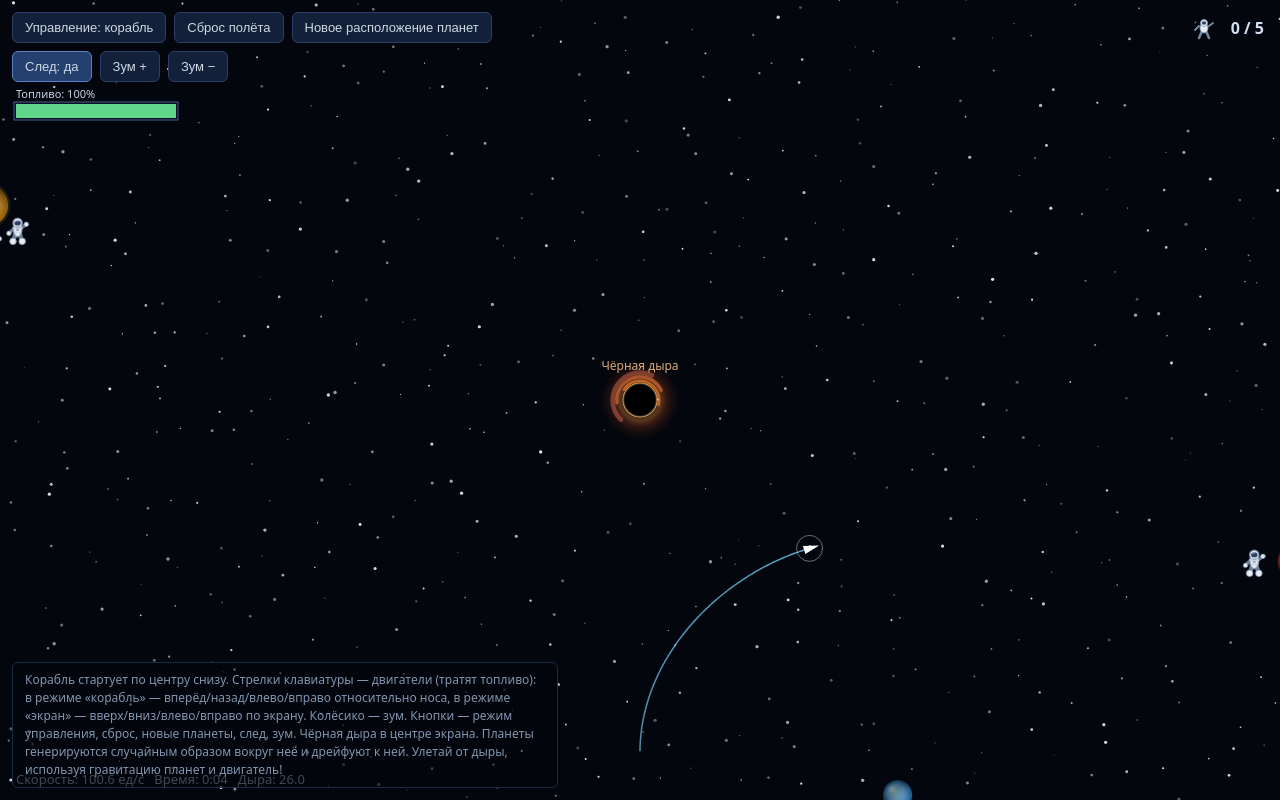
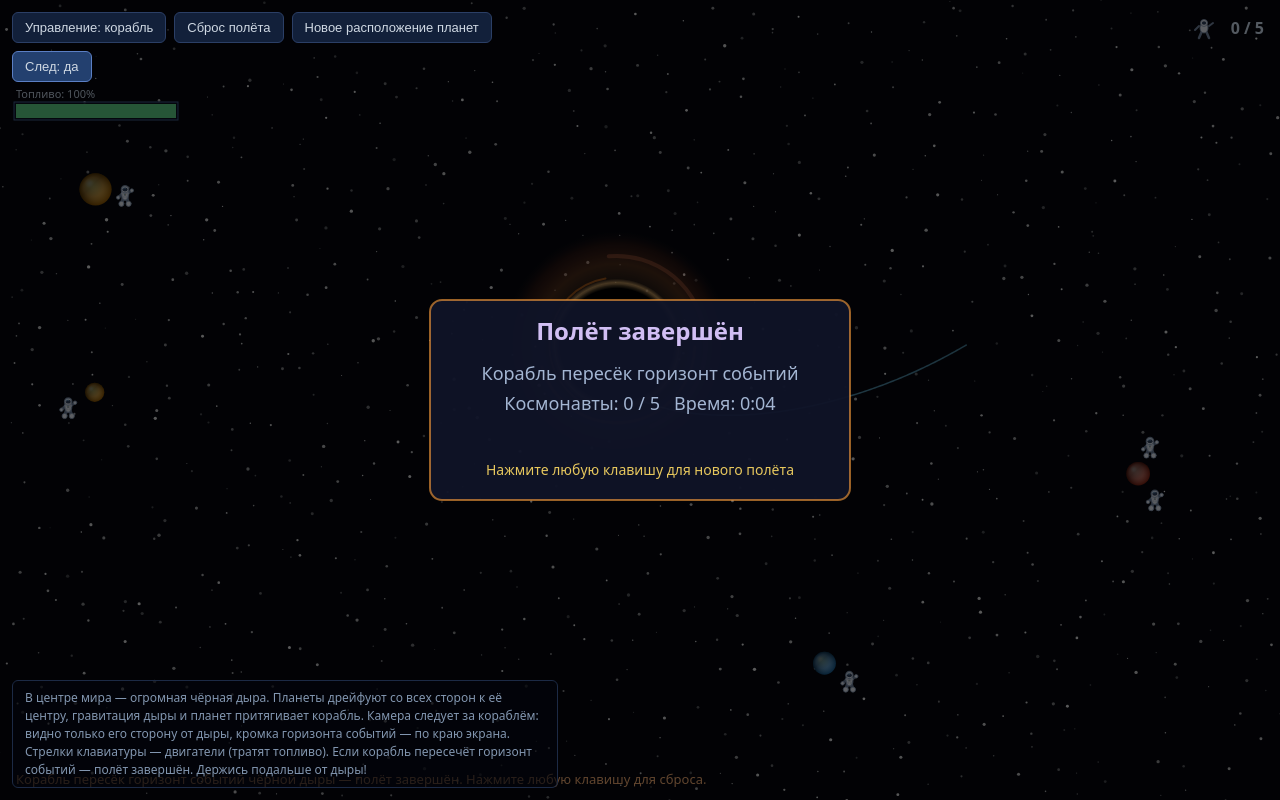
Before and after one commit to etoxotnezan9to/star-wanderer, a plain HTML site: page index.html in a window 1280 px wide. Drawn offline with Linux system fonts and the light colour scheme.

Commit message:
feat: новая модель мира — чёрная дыра в центре, планеты со всех сторон
- Чёрная дыра в центре мира (1000, 600), радиус горизонта 120, масса 5000
- Гравитация дыры притягивает корабль (включена в accelAt)
- Планеты (до 4) спавнятся за границей мира по случайному углу и дрейфуют
  к центру со скоростью 12 ед/с; поглощаются дырой при сближении
- Камера следует за кораблём с фиксированным масштабом (0.5 px/ед):
  показывает только область со стороны корабля от дыры, кромка горизонта
  событий отображается по краю экрана
- Убран зум (колесо, кнопки); отрисовка дыры — чёрный диск, свечение
  аккреционного диска, вращающиеся дуги, яркая кромка
- Старт корабля — в 700 ед. от центра (справа от дыры)
- Полёт завершён при пересечении горизонта событий (круг радиуса 120)
  или при падении на планету
- Тесты: 18 проверок симуляции + энергетический тест (500 кадров,
  допуск дрейфа 0.2%)

Co-authored-by: Qwen-Coder <qwen-coder@alibabacloud.com>

```diff
--- a/index.html
+++ b/index.html
@@ -69,17 +69,14 @@
   <button id="btnReset" title="Встать на начало полёта">Сброс полёта</button>
   <button id="btnPlanets" title="Новое случайное расположение планет">Новое расположение планет</button>
   <button id="btnTrail" class="active" title="Показывать или прятать след">След: да</button>
-  <button id="btnZoomIn" title="Приблизить">Зум +</button>
-  <button id="btnZoomOut" title="Отдалить">Зум −</button>
 </div>
 <div id="help">
-  Корабль стартует по центру снизу. Стрелки клавиатуры — двигатели (тратят
-  топливо): в режиме «корабль» — вперёд/назад/влево/вправо относительно носа,
-  в режиме «экран» — вверх/вниз/влево/вправо по экрану. Колёсико — зум.
-  Кнопки — режим управления, сброс, новые планеты, след, зум.
-  Чёрная дыра в центре экрана. Планеты генерируются случайным образом
-  вокруг неё и дрейфуют к ней. Улетай от дыры, используя гравитацию
-  планет и двигатель!
+  В центре мира — огромная чёрная дыра. Планеты дрейфуют со всех сторон
+  к её центру, гравитация дыры и планет притягивает корабль. Камера
+  следует за кораблём: видно только его сторону от дыры, кромка
+  горизонта событий — по краю экрана. Стрелки клавиатуры — двигатели
+  (тратят топливо). Если корабль пересечёт горизонт событий — полёт
+  завершён. Держись подальше от дыры!
 </div>
 <script src="src/simulation.js"></script>
 <script src="src/main.js"></script>
--- a/src/main.js
+++ b/src/main.js
@@ -21,8 +21,6 @@
   const keysDown = new Set();
   const particles = [];
 
-  const MIN_ZOOM = 0.05;
-  const MAX_ZOOM = 20;
   const PARTICLE_LIFE = 30;
   const PARTICLE_COUNT_PER_FRAME = 3;
   // Trail look: opacity next to the satellite, distance (world units)
@@ -31,6 +29,25 @@
   const TRAIL_ALPHA = 0.7;
   const TRAIL_FADE_DISTANCE = 3000;
   const TRAIL_FADE_STEPS = 64;
+
+  // The camera is locked to a fixed world scale (no zoom) and follows the
+  // ship: it always shows the region on the ship's side of the black hole,
+  // so the event-horizon edge appears only at the screen border. The view
+  // center is the midpoint between the horizon edge (on the ship–hole line)
+  // and the ship, which puts the horizon edge exactly on one screen border.
+  const SCALE = 0.5; // screen pixels per world unit, fixed
+
+  function updateCamera() {
+    const bh = SIM.getBlackHole();
+    const dxs = sat.x - bh.x;
+    const dys = sat.y - bh.y;
+    const ds = Math.hypot(dxs, dys) || 1;
+    const ex = bh.x + (dxs / ds) * bh.r;
+    const ey = bh.y + (dys / ds) * bh.r;
+    camera.x = (ex + sat.x) / 2;
+    camera.y = (ey + sat.y) / 2;
+    camera.zoom = SCALE;
+  }
 
   function resize() {
     const dpr = window.devicePixelRatio || 1;
@@ -41,16 +58,6 @@
     canvas.style.width = w + 'px';
     canvas.style.height = h + 'px';
     ctx.setTransform(dpr, 0, 0, dpr, 0, 0);
-  }
-
-  function fitCamera() {
-    const dpr = 1;
-    const w = canvas.width / dpr;
-    const h = canvas.height / dpr;
-    if (w <= 0 || h <= 0) return;
-    camera.zoom = Math.min(w / world.width, h / world.height);
-    camera.x = world.width / 2;
-    camera.y = world.height / 2;
   }
 
   function toScreen(px, py) {
@@ -627,64 +634,59 @@
     ctx.textAlign = 'left';
   }
 
-  function drawBlackHole() {
+  // Draw the black hole in the world center: a black disk (event horizon)
+  // with a glowing rim and a slow accretion swirl. With the camera framing,
+  // only the edge of this disk is visible — it lands on the screen border.
+  function drawEventHorizon() {
     const bh = SIM.getBlackHole();
     const c = toScreen(bh.x, bh.y);
     const r = bh.r * camera.zoom;
-    if (r < 1) return; // слишком мала, чтобы рисовать
     const dpr = window.devicePixelRatio || 1;
     const sw = canvas.width / dpr;
     const sh = canvas.height / dpr;
-    if (c.x < -r * 2.5 - 50 || c.x > sw + r * 2.5 + 50 ||
-        c.y < -r * 2.5 - 50 || c.y > sh + r * 2.5 + 50) return;
+    if (c.x < -r * 1.6 - 60 || c.x > sw + r * 1.6 + 60 ||
+        c.y < -r * 1.6 - 60 || c.y > sh + r * 1.6 + 60) return;
     const t = performance.now() / 1000;
 
-    // 1. Свечение аккреционного диска — тёплое кольцо вокруг горизонта.
-    const glow = ctx.createRadialGradient(c.x, c.y, r * 0.6, c.x, c.y, r * 2.4);
-    glow.addColorStop(0, 'rgba(255, 180, 80, 0)');
-    glow.addColorStop(0.35, 'rgba(255, 150, 60, 0.35)');
-    glow.addColorStop(0.55, 'rgba(255, 100, 40, 0.18)');
+    // 1. Warm glow of the accretion disc around the horizon.
+    const glow = ctx.createRadialGradient(c.x, c.y, r * 0.8, c.x, c.y, r * 1.9);
+    glow.addColorStop(0, 'rgba(255, 170, 80, 0)');
+    glow.addColorStop(0.5, 'rgba(255, 140, 60, 0.28)');
+    glow.addColorStop(0.8, 'rgba(255, 100, 40, 0.12)');
     glow.addColorStop(1, 'rgba(120, 40, 20, 0)');
     ctx.fillStyle = glow;
     ctx.beginPath();
-    ctx.arc(c.x, c.y, r * 2.4, 0, Math.PI * 2);
+    ctx.arc(c.x, c.y, r * 1.9, 0, Math.PI * 2);
     ctx.fill();
 
-    // 2. Вращающиеся дуги аккреции — три дуги, каждая быстрее другой.
+    // 2. Swirling arcs of the accretion disc.
     for (let i = 0; i < 3; i++) {
-      const angle = t * (2.0 + i * 0.7) + i * Math.PI * 2 / 3;
-      const ringR = r * (1.15 + i * 0.25);
-      const hue = 25 - i * 6;
-      ctx.strokeStyle = 'hsla(' + hue + ', 95%, ' + (55 + i * 6) + '%, ' + (0.7 - i * 0.15) + ')';
-      ctx.lineWidth = 2.5 + i;
+      const angle = t * (1.6 + i * 0.5) + i * Math.PI * 2 / 3;
+      const ringR = r * (1.12 + i * 0.18);
+      ctx.strokeStyle = 'hsla(' + (28 - i * 6) + ', 95%, ' + (55 + i * 6) + '%, ' +
+        (0.55 - i * 0.12) + ')';
+      ctx.lineWidth = 2 + i;
       ctx.lineCap = 'round';
       ctx.beginPath();
       ctx.arc(c.x, c.y, ringR, angle, angle + Math.PI * 0.9);
       ctx.stroke();
     }
 
-    // 3. Горизонт событий — чёрный диск.
+    // 3. The horizon itself — a black disk.
     ctx.fillStyle = '#000000';
     ctx.beginPath();
     ctx.arc(c.x, c.y, r, 0, Math.PI * 2);
     ctx.fill();
 
-    // 4. Кромка горизонта — тонкое яркое кольцо.
-    const rim = ctx.createRadialGradient(c.x, c.y, r * 0.92, c.x, c.y, r * 1.08);
+    // 4. Bright rim of the horizon.
+    const rim = ctx.createRadialGradient(c.x, c.y, r * 0.94, c.x, c.y, r * 1.1);
     rim.addColorStop(0, 'rgba(255, 200, 120, 0)');
-    rim.addColorStop(0.7, 'rgba(255, 200, 120, 0.7)');
+    rim.addColorStop(0.6, 'rgba(255, 200, 120, 0.65)');
     rim.addColorStop(1, 'rgba(255, 200, 120, 0)');
     ctx.fillStyle = rim;
     ctx.beginPath();
-    ctx.arc(c.x, c.y, r * 1.08, 0, Math.PI * 2);
+    ctx.arc(c.x, c.y, r * 1.1, 0, Math.PI * 2);
     ctx.fill();
-
-    // 5. Подпись над дырой.
-    ctx.fillStyle = 'rgba(255, 200, 140, 0.85)';
-    ctx.font = '12px system-ui, sans-serif';
-    ctx.textAlign = 'center';
-    ctx.fillText('Чёрная дыра', c.x, c.y - r * 1.3 - 8);
-    ctx.textAlign = 'left';
   }
 
   function drawGameOver() {
@@ -723,7 +725,7 @@
     if (sat.crashed) {
       ctx.fillText('Спутник упал на планету', w / 2, py + 80);
     } else {
-      ctx.fillText('Корабль поглощён чёрной дырой', w / 2, py + 80);
+      ctx.fillText('Корабль пересёк горизонт событий', w / 2, py + 80);
     }
     ctx.fillText('Космонавты: ' + collected + ' / ' + total +
       '   Время: ' + mins + ':' + String(secs).padStart(2, '0'), w / 2, py + 110);
@@ -741,16 +743,14 @@
       ctx.fillStyle = 'rgba(255, 120, 80, 0.95)';
       ctx.fillText('Спутник упал на планету — полёт завершён. Нажмите любую клавишу для сброса.', 16, window.innerHeight - 16);
     } else if (SIM.isConsumed()) {
-      ctx.fillStyle = 'rgba(255, 180, 100, 0.95)';
-      ctx.fillText('Корабль поглощён чёрной дырой — полёт завершён. Нажмите любую клавишу для сброса.', 16, window.innerHeight - 16);
+      ctx.fillStyle = 'rgba(255, 180, 120, 0.95)';
+      ctx.fillText('Корабль пересёк горизонт событий чёрной дыры — полёт завершён. Нажмите любую клавишу для сброса.', 16, window.innerHeight - 16);
     } else {
       ctx.fillStyle = 'rgba(180, 200, 225, 0.85)';
       const elapsed = SIM.getElapsed();
       const mins = Math.floor(elapsed / 60);
       const secs = Math.floor(elapsed % 60);
-      const bhR = SIM.getBlackHoleRadius();
-      ctx.fillText('Скорость: ' + speed.toFixed(1) + ' ед/с   Время: ' + mins + ':' + String(secs).padStart(2, '0') +
-        '   Дыра: ' + bhR.toFixed(1), 16, window.innerHeight - 16);
+      ctx.fillText('Скорость: ' + speed.toFixed(1) + ' ед/с   Время: ' + mins + ':' + String(secs).padStart(2, '0'), 16, window.innerHeight - 16);
     }
     drawFuelBar();
     drawAstronautCounter();
@@ -792,10 +792,11 @@
       tick();
       accumulator -= SIM.TICK;
     }
+    updateCamera();
     ctx.fillStyle = '#04060d';
     ctx.fillRect(0, 0, canvas.width, canvas.height);
     drawStars();
-    drawBlackHole();
+    drawEventHorizon();
     drawTrail();
     drawAstronauts();
     drawPlanets();
@@ -809,16 +810,6 @@
     drawGameOver();
     requestAnimationFrame(frame);
   }
-
-  canvas.addEventListener('wheel', (e) => {
-    e.preventDefault();
-    const before = toWorld(e.offsetX, e.offsetY);
-    const factor = e.deltaY < 0 ? 1.1 : 1 / 1.1;
-    camera.zoom = Math.min(MAX_ZOOM, Math.max(MIN_ZOOM, camera.zoom * factor));
-    const after = toWorld(e.offsetX, e.offsetY);
-    camera.x += before.x - after.x;
-    camera.y += before.y - after.y;
-  }, { passive: false });
 
   const panel = document.getElementById('panel');
 
@@ -850,14 +841,6 @@
     SIM.randomizePlanets();
   });
 
-  document.getElementById('btnZoomIn').addEventListener('click', () => {
-    camera.zoom = Math.min(MAX_ZOOM, camera.zoom * 1.4);
-  });
-
-  document.getElementById('btnZoomOut').addEventListener('click', () => {
-    camera.zoom = Math.max(MIN_ZOOM, camera.zoom / 1.4);
-  });
-
   window.addEventListener('resize', resize);
 
   window.addEventListener('keydown', (e) => {
@@ -883,7 +866,7 @@
   });
 
   resize();
-  fitCamera();
   SIM.init();
+  updateCamera();
   requestAnimationFrame(frame);
 })();
--- a/src/simulation.js
+++ b/src/simulation.js
@@ -4,7 +4,6 @@ const SIM = (() => {
   const G = 5000;
   const DT = 1 / 240;
   const SUBSTEPS = 4;
-  // Simulated time advanced by one step(): 1/60 s of game time.
   const TICK = DT * SUBSTEPS;
   const SOFTEN = 4;
   const SOFTEN2 = SOFTEN * SOFTEN;
@@ -12,15 +11,14 @@ const SIM = (() => {
   const PLANET_MAX_R = 42;
   const PLANET_COLORS = ['#e8b04b', '#6fb3e8', '#d97b6c', '#8fd6a4', '#c79be0'];
   const MAX_TRAIL = 4000;
-  // Planets spawn at a random position just outside the screen boundary
-  // (at a random angle around the black hole center) and drift towards it
-  // at a constant velocity (uniform motion — only the satellite feels gravity).
-  const PLANET_SPAWN_MARGIN = 80; // how far outside the boundary
-  const PLANET_DRIFT_SPEED = 12; // units per second of game time
-  const PLANET_MAX_COUNT = 3;
+  // Planets spawn just outside the world boundary at a random position on
+  // the perimeter and drift towards the black hole center at a constant
+  // velocity (uniform motion — only the satellite feels gravity).
+  const PLANET_SPAWN_MARGIN = 100; // how far outside the boundary
+  const PLANET_DRIFT_SPEED = 12; // units per second, towards the center
+  const PLANET_MAX_COUNT = 4;
   const PLANET_SPAWN_INTERVAL = 3; // seconds of game time between spawns
 
-  // Fuel tuning.
   const FUEL_MAX = 100;
   const FUEL_BURN_PER_SECOND = 15;
   const FUEL_REGEN_PER_SECOND = 0.15;
@@ -33,18 +31,20 @@ const SIM = (() => {
   const ASTRONAUT_ORBIT_R = 60;
   const ASTRONAUT_ORBIT_SPEED = 1.5;
 
-  // Чёрная дыра: стоит в центре мира (1000, 600) и постепенно растёт.
-  // Планеты генерируются случайным образом вокруг неё и дрейфуют к ней.
+  // Чёрная дыра — в центре мира. Радиус горизонта событий: корабль,
+  // пересёкший его, поглощён (полёт завершён).
   const BH_X = 1000;
   const BH_Y = 600;
-  const BH_MASS = 100;
-  const BH_INITIAL_R = 20;
-  const BH_GROWTH_PER_SECOND = 1.2;
+  const BH_RADIUS = 120;
+  // Гравитация дыры: притягивает корабль (планеты не чувствует — они
+  // дрейфуют равномерно).
+  const BH_MASS = 5000;
 
-  const LAUNCH_X = 1000;
-  const LAUNCH_Y = 1150;
+  // Старт — в стороне от центра (на 700 ед. от дыры, вправо).
+  const LAUNCH_X = BH_X + 700;
+  const LAUNCH_Y = BH_Y;
   const LAUNCH_VX = 0;
-  const LAUNCH_VY = -80;
+  const LAUNCH_VY = 0;
 
   const world = {
     width: 2000,
@@ -72,33 +72,30 @@ const SIM = (() => {
 
   let collected = 0;
   let elapsed = 0;
-  let blackHoleRadius = BH_INITIAL_R;
 
   function rand(min, max) {
     return min + Math.random() * (max - min);
   }
 
-  // Create a new planet just outside the screen boundary at a random angle
-  // around the black hole center, with a drift velocity towards it.
+  // Create a new planet just outside the world boundary at a random point
+  // on the perimeter, drifting towards the black hole center.
   function spawnPlanet() {
     const r = rand(PLANET_MIN_R, PLANET_MAX_R);
-    // Pick a random angle and find where the ray from BH center at that angle
-    // exits the screen, then push the planet a bit further out.
+    // Pick a random angle from the center; find where the ray exits the
+    // world rectangle and push the planet a bit further out.
     const angle = rand(0, Math.PI * 2);
     const dx = Math.cos(angle);
     const dy = Math.sin(angle);
-    // Distance from center to screen edge along this ray
     const halfW = world.width / 2;
     const halfH = world.height / 2;
     let tEdge = Infinity;
-    if (dx > 1e-9) tEdge = Math.min(tEdge, (halfW) / dx);
-    if (dx < -1e-9) tEdge = Math.min(tEdge, (halfW) / -dx);
-    if (dy > 1e-9) tEdge = Math.min(tEdge, (halfH) / dy);
-    if (dy < -1e-9) tEdge = Math.min(tEdge, (halfH) / -dy);
+    if (dx > 1e-9) tEdge = Math.min(tEdge, halfW / dx);
+    if (dx < -1e-9) tEdge = Math.min(tEdge, halfW / -dx);
+    if (dy > 1e-9) tEdge = Math.min(tEdge, halfH / dy);
+    if (dy < -1e-9) tEdge = Math.min(tEdge, halfH / -dy);
     const dist = tEdge + PLANET_SPAWN_MARGIN;
     const x = BH_X + dx * dist;
     const y = BH_Y + dy * dist;
-    // Direction from (x, y) to the black hole (always towards center)
     return {
       x, y, r,
       vx: -dx * PLANET_DRIFT_SPEED,
@@ -110,41 +107,37 @@ const SIM = (() => {
 
   function makePlanets() {
     const planets = [];
-    for (let i = 0; i < 3; i++) {
+    for (let i = 0; i < 4; i++) {
       planets.push(spawnPlanet());
     }
     return planets;
   }
 
-  // Advance planets by their drift velocity. Remove planets absorbed by the
-  // black hole or that have passed far beyond the opposite edge.
+  // Advance planets by their drift velocity. Remove planets swallowed by
+  // the black hole (center inside the event horizon) or that have strayed
+  // far beyond the world.
   function stepPlanets() {
     const dt = DT * SUBSTEPS;
     for (let i = world.planets.length - 1; i >= 0; i--) {
       const p = world.planets[i];
       p.x += p.vx * dt;
       p.y += p.vy * dt;
-      // Remove if swallowed by the black hole (center within BH radius + planet r)
       const dx = p.x - BH_X;
       const dy = p.y - BH_Y;
-      if (dx * dx + dy * dy <= (blackHoleRadius + p.r * 0.5) * (blackHoleRadius + p.r * 0.5)) {
+      if (dx * dx + dy * dy <= BH_RADIUS * BH_RADIUS) {
         world.planets.splice(i, 1);
         continue;
       }
-      // Remove if far beyond the world on the opposite side (passed through BH)
-      // or too far outside (shouldn't happen, but safety)
-      const distFromCenter = Math.hypot(p.x - BH_X, p.y - BH_Y);
-      const maxDist = Math.hypot(world.width / 2, world.height / 2) + 200;
-      if (distFromCenter > maxDist) {
+      if (Math.hypot(p.x - BH_X, p.y - BH_Y) >
+          Math.hypot(world.width / 2, world.height / 2) + 400) {
         world.planets.splice(i, 1);
       }
     }
   }
 
-  // Spawn a new planet if the cap allows and the interval has elapsed.
   function maybeSpawnPlanet() {
     if (world.planets.length >= PLANET_MAX_COUNT) return;
-    const expected = Math.floor(elapsed / PLANET_SPAWN_INTERVAL) + 3;
+    const expected = Math.floor(elapsed / PLANET_SPAWN_INTERVAL) + 4;
     if (world.planets.length < expected) {
       world.planets.push(spawnPlanet());
     }
@@ -204,7 +197,6 @@ const SIM = (() => {
     satellite.thrustDir = null;
     satellite.engineCut = false;
     elapsed = 0;
-    blackHoleRadius = BH_INITIAL_R;
     updateAngle();
   }
 
@@ -242,7 +234,6 @@ const SIM = (() => {
     satellite.fuel = FUEL_MAX;
     satellite.thrustDir = null;
     satellite.engineCut = false;
-    blackHoleRadius = BH_INITIAL_R;
     updateAngle();
   }
 
@@ -308,6 +299,7 @@ const SIM = (() => {
       ax += f * dx;
       ay += f * dy;
     }
+    // Притяжение чёрной дыры в центре (только корабль).
     const bx = BH_X - x;
     const by = BH_Y - y;
     const bd2 = bx * bx + by * by + SOFTEN2;
@@ -321,31 +313,14 @@ const SIM = (() => {
   function rk4Step() {
     const { x, y, vx, vy } = satellite;
     const h = DT;
-
     const a1 = accelAt(x, y);
-    const k1x = vx;
-    const k1y = vy;
-    const k1vx = a1.ax;
-    const k1vy = a1.ay;
-
+    const k1x = vx, k1y = vy, k1vx = a1.ax, k1vy = a1.ay;
     const a2 = accelAt(x + k1x * h / 2, y + k1y * h / 2);
-    const k2x = vx + k1vx * h / 2;
-    const k2y = vy + k1vy * h / 2;
-    const k2vx = a2.ax;
-    const k2vy = a2.ay;
-
+    const k2x = vx + k1vx * h / 2, k2y = vy + k1vy * h / 2, k2vx = a2.ax, k2vy = a2.ay;
     const a3 = accelAt(x + k2x * h / 2, y + k2y * h / 2);
-    const k3x = vx + k2vx * h / 2;
-    const k3y = vy + k2vy * h / 2;
-    const k3vx = a3.ax;
-    const k3vy = a3.ay;
-
+    const k3x = vx + k2vx * h / 2, k3y = vy + k2vy * h / 2, k3vx = a3.ax, k3vy = a3.ay;
     const a4 = accelAt(x + k3x * h, y + k3y * h);
-    const k4x = vx + k3vx * h;
-    const k4y = vy + k3vy * h;
-    const k4vx = a4.ax;
-    const k4vy = a4.ay;
-
+    const k4x = vx + k3vx * h, k4y = vy + k3vy * h, k4vx = a4.ax, k4vy = a4.ay;
     satellite.x = x + (h / 6) * (k1x + 2 * k2x + 2 * k3x + k4x);
     satellite.y = y + (h / 6) * (k1y + 2 * k2y + 2 * k3y + k4y);
     satellite.vx = vx + (h / 6) * (k1vx + 2 * k2vx + 2 * k3vx + k4vx);
@@ -374,21 +349,19 @@ const SIM = (() => {
     for (const a of world.astronauts) {
       a.orbitPhase += ASTRONAUT_ORBIT_SPEED * DT * SUBSTEPS;
       const p = world.planets[a.orbitPlanet];
-      if (!p) {
-        a.x = -1000;
-        a.y = -1000;
-        continue;
-      }
+      if (!p) { a.x = -1000; a.y = -1000; continue; }
       a.x = p.x + Math.cos(a.orbitPhase) * a.orbitR;
       a.y = p.y + Math.sin(a.orbitPhase) * a.orbitR;
     }
   }
 
-  function checkBlackHole() {
+  // The black hole in the center: if the satellite crosses the event
+  // horizon (distance from center < BH_RADIUS) it is consumed.
+  function checkEventHorizon() {
     if (satellite.crashed || satellite.consumed) return;
     const dx = satellite.x - BH_X;
     const dy = satellite.y - BH_Y;
-    if (dx * dx + dy * dy <= blackHoleRadius * blackHoleRadius) {
+    if (dx * dx + dy * dy <= BH_RADIUS * BH_RADIUS) {
       satellite.consumed = true;
     }
   }
@@ -396,7 +369,6 @@ const SIM = (() => {
   function step() {
     if (satellite.crashed || satellite.consumed) return;
     elapsed += DT * SUBSTEPS;
-    blackHoleRadius = BH_INITIAL_R + BH_GROWTH_PER_SECOND * elapsed;
     stepPlanets();
     maybeSpawnPlanet();
     for (let i = 0; i < SUBSTEPS; i++) {
@@ -404,7 +376,7 @@ const SIM = (() => {
       checkAstronauts();
       checkCrash();
       if (satellite.crashed) return;
-      checkBlackHole();
+      checkEventHorizon();
       if (satellite.consumed) return;
     }
     regenFuel();
@@ -416,109 +388,41 @@ const SIM = (() => {
       const dy = satellite.y - last.y;
       if (dx * dx + dy * dy > 9) {
         satellite.trail.push({ x: satellite.x, y: satellite.y });
-        if (satellite.trail.length > MAX_TRAIL) {
-          satellite.trail.shift();
-        }
+        if (satellite.trail.length > MAX_TRAIL) satellite.trail.shift();
       }
     } else {
       satellite.trail.push({ x: satellite.x, y: satellite.y });
     }
   }
 
-  function speed() {
-    return Math.hypot(satellite.vx, satellite.vy);
-  }
-
-  function isCrashed() {
-    return satellite.crashed;
-  }
-
-  function getFuel() {
-    return satellite.fuel;
-  }
-
-  function getFuelMax() {
-    return FUEL_MAX;
-  }
-
+  function speed() { return Math.hypot(satellite.vx, satellite.vy); }
+  function isCrashed() { return satellite.crashed; }
+  function isConsumed() { return satellite.consumed; }
+  function getFuel() { return satellite.fuel; }
+  function getFuelMax() { return FUEL_MAX; }
   function isThrusting() {
     return satellite.thrustDir !== null && satellite.fuel > 0 && !satellite.crashed;
   }
-
-  function isEngineCut() {
-    return satellite.engineCut;
-  }
-
-  function getThrustDir() {
-    return satellite.thrustDir;
-  }
-
-  function getAngle() {
-    return satellite.angle;
-  }
-
-  function getAstronauts() {
-    return world.astronauts;
-  }
-
-  function getCollected() {
-    return collected;
-  }
-
-  function getTotalAstronauts() {
-    return ASTRONAUT_COUNT;
-  }
-
-  function getElapsed() {
-    return elapsed;
-  }
-
-  function isConsumed() {
-    return satellite.consumed;
-  }
-
-  function getBlackHoleRadius() {
-    return blackHoleRadius;
-  }
-
-  function getBlackHole() {
-    return { x: BH_X, y: BH_Y, mass: BH_MASS, r: blackHoleRadius };
-  }
-
-  function getWorld() {
-    return world;
-  }
-
-  function getSatellite() {
-    return satellite;
-  }
+  function isEngineCut() { return satellite.engineCut; }
+  function getThrustDir() { return satellite.thrustDir; }
+  function getAngle() { return satellite.angle; }
+  function getAstronauts() { return world.astronauts; }
+  function getCollected() { return collected; }
+  function getTotalAstronauts() { return ASTRONAUT_COUNT; }
+  function getElapsed() { return elapsed; }
+  function getWorld() { return world; }
+  function getSatellite() { return satellite; }
+  function getBlackHole() { return { x: BH_X, y: BH_Y, r: BH_RADIUS }; }
+  function getBlackHoleMass() { return BH_MASS; }
 
   return {
-    DT,
-    TICK,
-    init,
-    randomizePlanets,
-    placeSatellite,
-    resetSatellite,
-    thrust,
-    setThrustDir,
-    step,
-    speed,
-    isCrashed,
-    isConsumed,
-    getFuel,
-    getFuelMax,
-    isThrusting,
-    isEngineCut,
-    getThrustDir,
-    getAngle,
-    getAstronauts,
-    getCollected,
-    getTotalAstronauts,
-    getElapsed,
-    getBlackHoleRadius,
-    getBlackHole,
-    getWorld,
-    getSatellite,
+    DT, TICK,
+    init, randomizePlanets, placeSatellite, resetSatellite,
+    thrust, setThrustDir, step,
+    speed, isCrashed, isConsumed,
+    getFuel, getFuelMax, isThrusting, isEngineCut,
+    getThrustDir, getAngle,
+    getAstronauts, getCollected, getTotalAstronauts, getElapsed,
+    getWorld, getSatellite, getBlackHole, getBlackHoleMass,
   };
 })();
```
Also changed, not shown: .test-energy.mjs, .test-sim.mjs.
